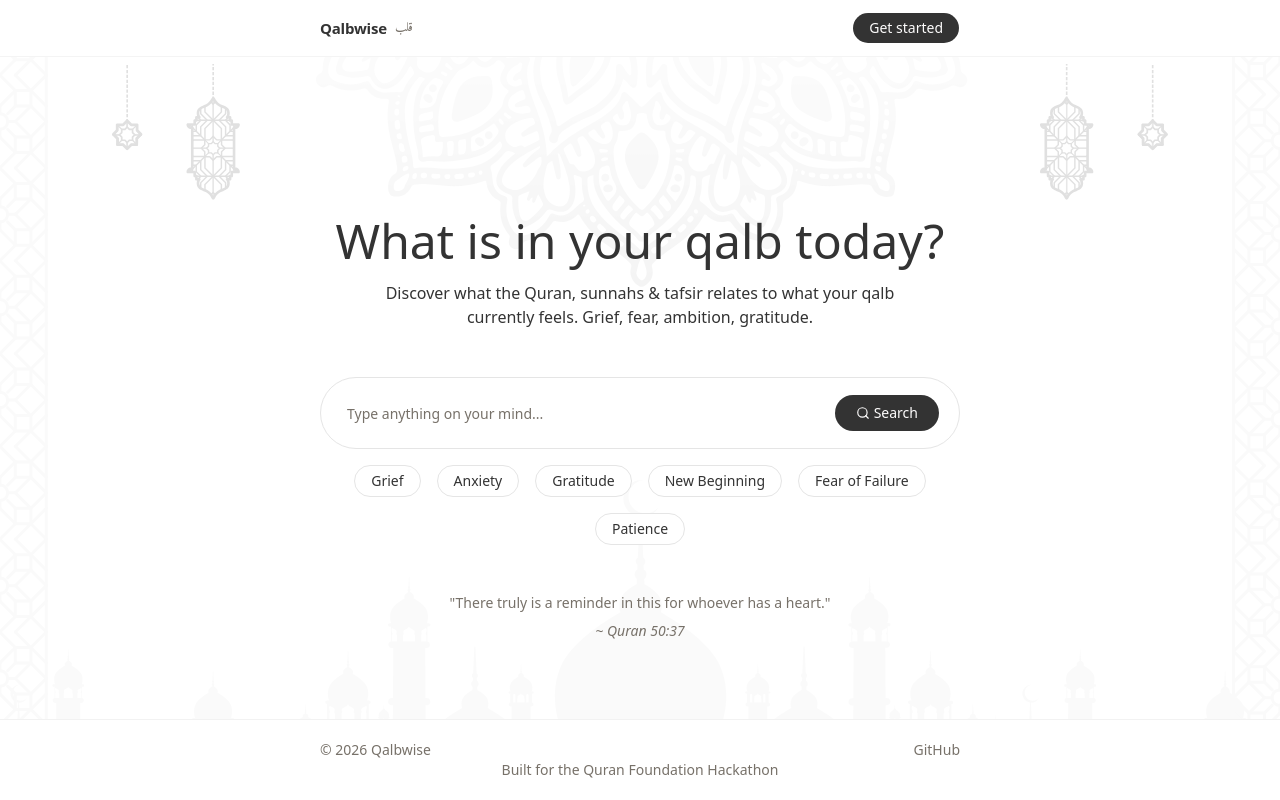
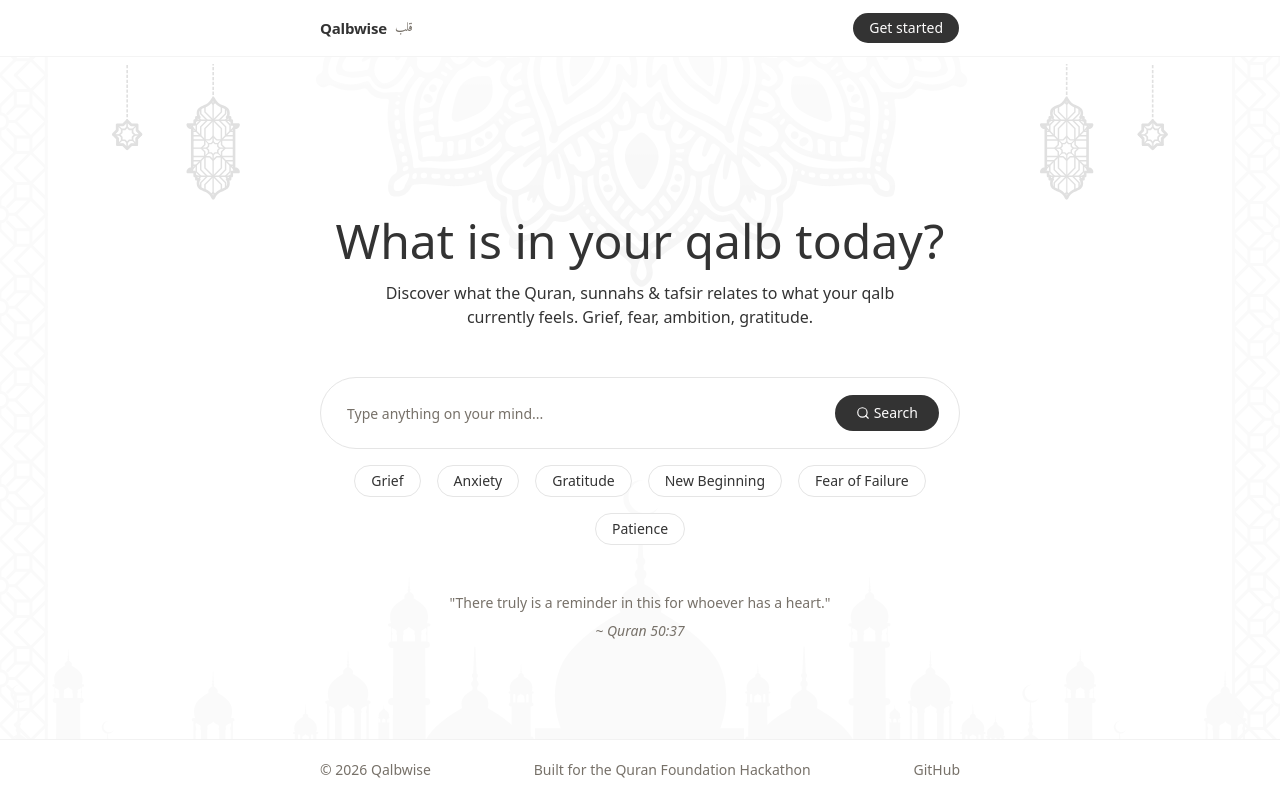
Before and after one commit to qalbwise/app, a React (Vite) app in the folder apps/web/: page / in a window 1280 px wide. Built offline with nearby package versions, Linux system fonts and the light colour scheme; no server answers; a web font is replaced by a local one; what openapi-fetch would draw is missing.

Commit message:
feat(web/layout): re-layouting the footer contents

```diff
--- a/apps/web/src/components/layout/footer.tsx
+++ b/apps/web/src/components/layout/footer.tsx
@@ -2,21 +2,10 @@ const year = new Date().getFullYear();
 
 export const Footer = () => {
   return (
-    <footer className="main-wrap flex flex-col gap-4 border-black/5 border-t bg-white/95 py-5 text-muted-foreground text-sm backdrop-blur-sm md:gap-1 lg:gap-0">
-      <div className="flex flex-col justify-between gap-2 md:flex-row">
-        <p>&copy; {year} Qalbwise</p>
+    <footer className="main-wrap flex flex-wrap justify-between gap-x-6 gap-y-4 border-black/5 border-t bg-white/95 py-5 text-muted-foreground text-sm backdrop-blur-sm">
+      <p className="order-1 md:order-0">&copy; {year} Qalbwise</p>
 
-        <a
-          href="https://github.com/qalbwise/app"
-          target="_blank"
-          rel="noreferrer"
-          className="transition-all hover:text-foreground hover:underline"
-        >
-          GitHub
-        </a>
-      </div>
-
-      <p className="md:text-center">
+      <p className="order-2 md:order-1">
         Built for the{" "}
         <a
           href="https://launch.provisioncapital.com/quran-hackathon"
@@ -28,6 +17,15 @@ export const Footer = () => {
         </a>{" "}
         Hackathon
       </p>
+
+      <a
+        href="https://github.com/qalbwise/app"
+        target="_blank"
+        rel="noreferrer"
+        className="order-0 transition-all hover:text-foreground hover:underline md:order-2"
+      >
+        GitHub
+      </a>
     </footer>
   );
 };
```
